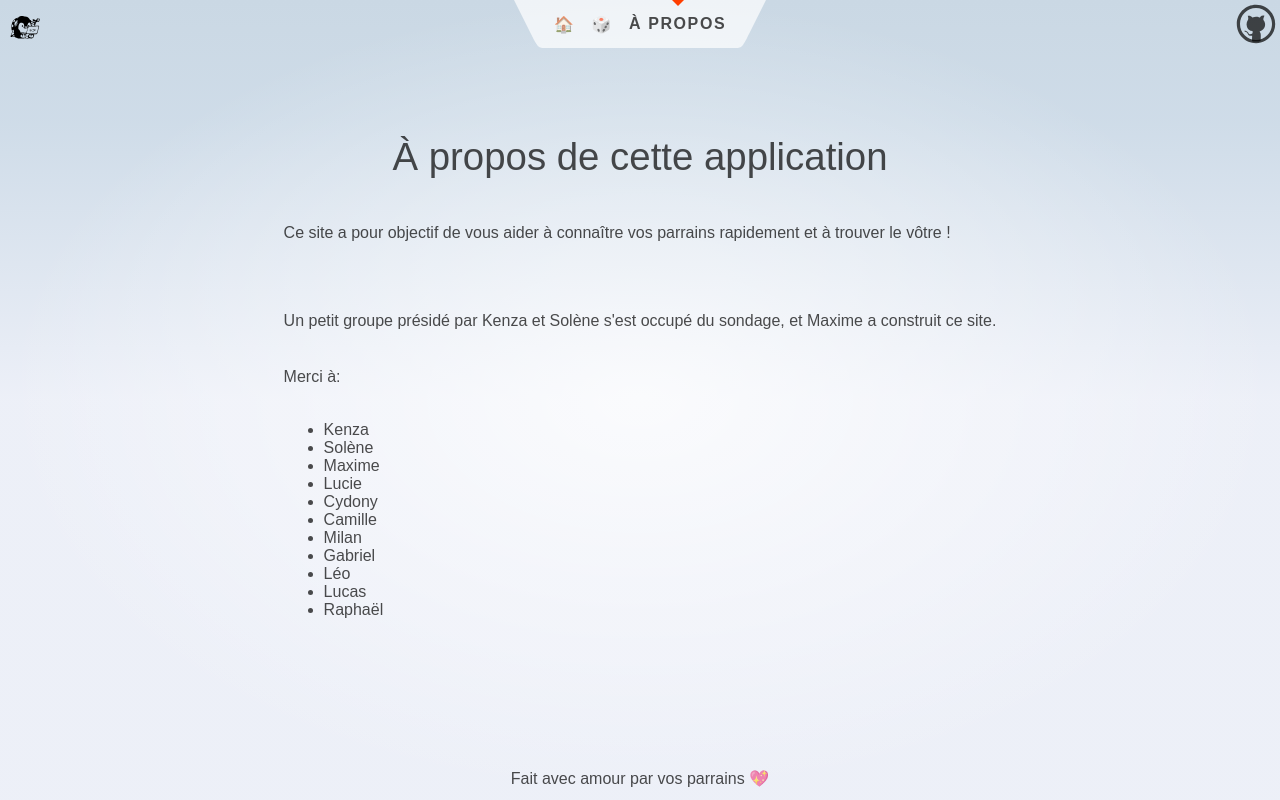
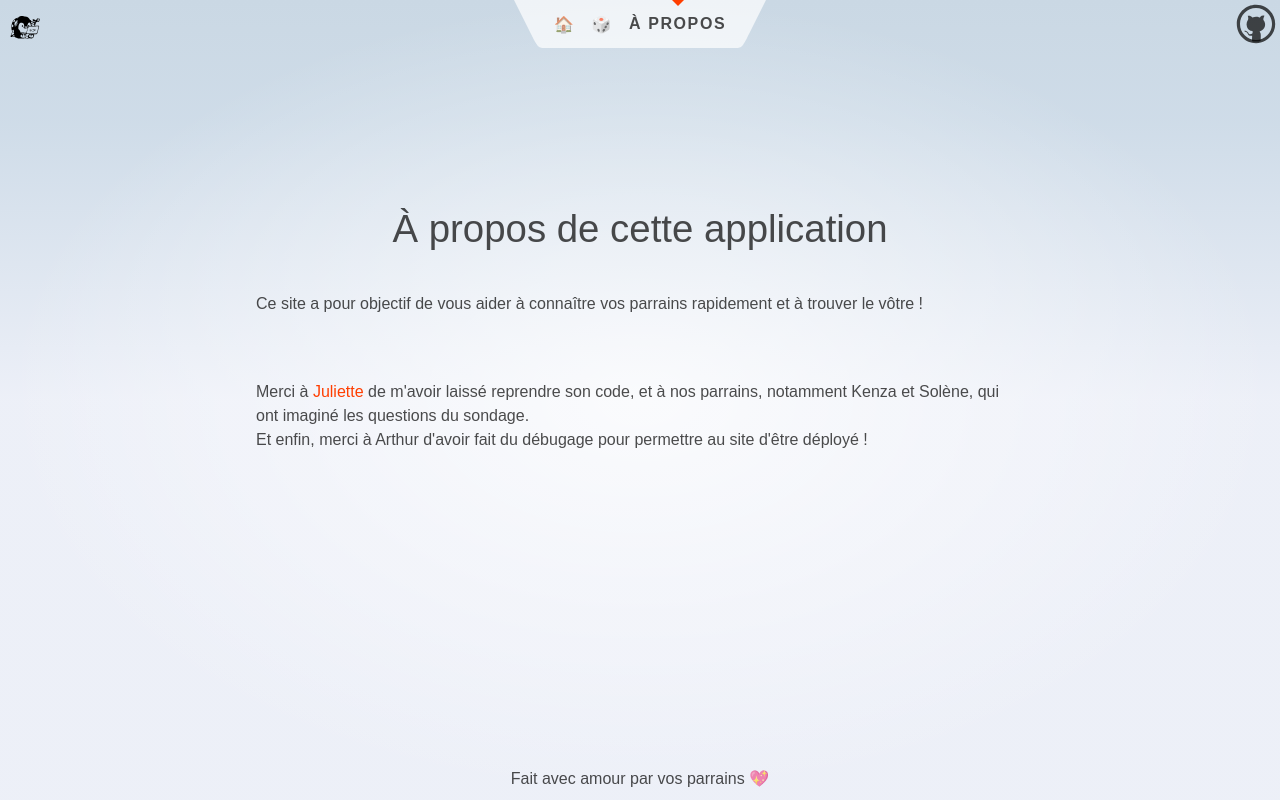
Before and after one commit to Ilingu/parrainsup, a SvelteKit app: page /about in a window 1280 px wide. Built offline with nearby package versions, Linux system fonts and the light colour scheme.

Commit message:
final site

```diff
--- a/src/lib/parrain.js
+++ b/src/lib/parrain.js
@@ -1,7 +1,7 @@
 import url from '$lib/url.js';
 import Papa from 'papaparse';
 
-export const genresIllustrés = { M: '♂', F: '♀', T: '⚧', NB: '⚦❌', A: '🚫', Qu: '?' };
+export const genresIllustrés = { M: '♂', F: '♀', T: '⚧', NB: '👽', A: '🚫', Qu: '❓' };
 
 export async function getData() {
 	const res = await fetch(url);
--- a/src/lib/url.js
+++ b/src/lib/url.js
@@ -1 +1 @@
-export default 'https://pastebin.com/raw/54qWZJrV';
+export default 'https://pastebin.com/raw/EHRnpqpR';
--- a/src/routes/about/+page.svelte
+++ b/src/routes/about/+page.svelte
@@ -11,13 +11,8 @@
 	</p>
 	<p />
 	<p>
-		Un petit groupe présidé par Kenza et Solène s'est occupé du sondage, et Maxime a construit ce
-		site.
+		Merci à <a href="https://github.com/HiiGHoVuTi">Juliette</a> de m'avoir laissé reprendre son code, et à nos parrains, notamment Kenza et Solène, qui ont imaginé les questions du sondage.
+		<br />
+		Et enfin, merci à Arthur d'avoir fait du débugage pour permettre au site d'être déployé !
 	</p>
-	<p>Merci à:</p>
-	<ul>
-		{#each ['Kenza', 'Solène', 'Maxime', 'Lucie', 'Cydony', 'Camille', 'Milan', 'Gabriel', 'Léo', 'Lucas', 'Raphaël'] as name}
-			<li>{name}</li>
-		{/each}
-	</ul>
 </div>
```
